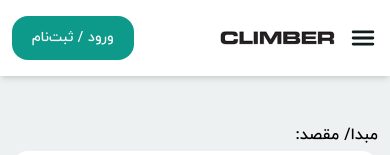
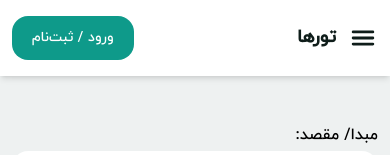
Before and after one commit to NEEMABBN/climbers, a React (Vite) app: page /Tours in a window 390 px wide. Shown: the top 155 px of the page. Built offline with nearby package versions, Linux system fonts and the light colour scheme.

Commit message:
Fixed Navbar Pages Name In Moblie Responsive

```diff
--- a/src/Layouts/Navbar.jsx
+++ b/src/Layouts/Navbar.jsx
@@ -1,10 +1,10 @@
-import React, { useState } from "react";
+import React, { useEffect, useState } from "react";
 import { FiSearch } from "react-icons/fi";
 import Images from "../Setting/Images";
 import NavbarItem from "../Components/NavbarItem";
 import { IoMenu } from "react-icons/io5";
 import SideMenu from "./SideMenu";
-import { useLocation } from "react-router-dom";
+import { matchPath, useLocation } from "react-router-dom";
 
 export default function Navbar() {
   const location = useLocation();
@@ -12,6 +12,50 @@ export default function Navbar() {
   const [isOpen, setIsOpen] = useState(false);
   const toggleMenu = () => {
     setIsOpen(!isOpen);
+  };
+  useEffect(() => {
+    setIsOpen(false);
+  }, [location.pathname]);
+
+  const getPageName = () => {
+    const matchTours = matchPath("/tours/:id", location.pathname);
+
+    if (matchTours) {
+      return "تورها";
+    }
+    switch (location.pathname) {
+      case "/":
+        return (
+          <img
+            src={Images.LogoMobile}
+            alt="Climbers Logo"
+            className="w-[117px] md:hidden block"
+          />
+        );
+      case "/Tours":
+      case "/Tours/Search":
+        return "تورها";
+      case "/TouristAttractions":
+        return "نقشه";
+      case "/Reports":
+        return "گزارش برنامه";
+      case "/Agencies":
+        return "اماکن";
+      case "/Blogs":
+        return "بلاگ";
+      case "/Contact":
+        return "تیم‌ها";
+      case "/SomePage":
+        return "فروشگاه";
+      default:
+        return (
+          <img
+            src={Images.LogoMobile}
+            alt="Climbers Logo"
+            className="w-[117px] md:hidden block"
+          />
+        );
+    }
   };
 
   return (
@@ -26,11 +70,9 @@ export default function Navbar() {
             alt="Climbers Logo"
             className="w-[117px] md:block hidden"
           />
-          <img
-            src={Images.LogoMobile}
-            alt="Climbers Logo"
-            className="w-[117px] md:hidden block"
-          />
+          <div className="md:hidden flex text-lg font-bold text-Secoundray">
+            {getPageName()}
+          </div>
           <div className="md:flex hidden items-center border-solid border-2 border-Borders rounded-2xl bg-white w-[400px] gap-3 py-2 pr-2 pl-7">
             <FiSearch className="text-3xl text-Primary rotate-90" />
             <input
```
